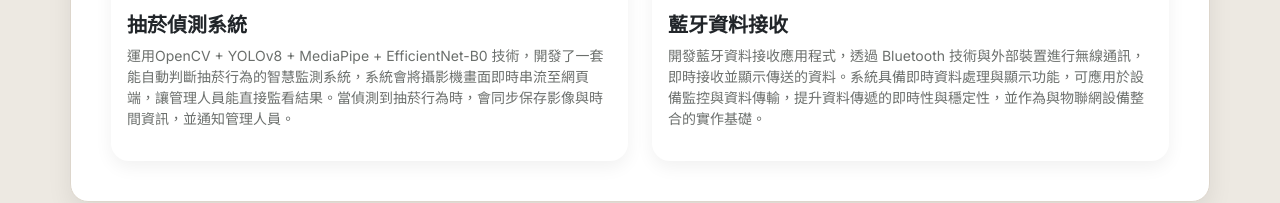
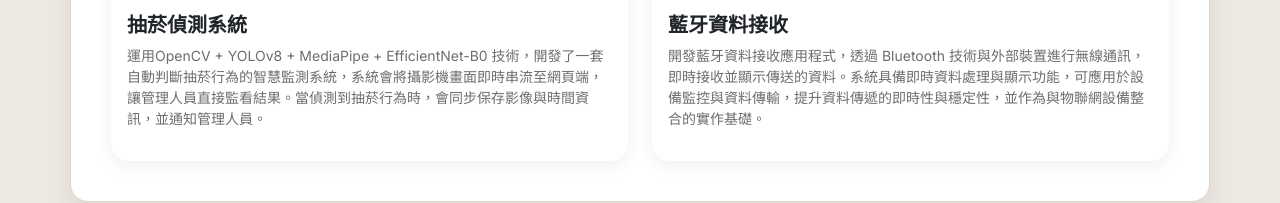
Before and after one commit to weihu089/weihu.github.io, a plain HTML site: page index.html in a window 1280 px wide. Shown: the part 4057-4260 px from the top of the page. Drawn offline with nearby package versions, Linux system fonts and the light colour scheme.

Commit message:
Update index.html

```diff
--- a/index.html
+++ b/index.html
@@ -264,7 +264,7 @@
             <img src="images/project1.png" class="card-img-top img-fluid" onclick="openLightbox(this)">
             <div class="card-body">
               <h5>抽菸偵測系統</h5>
-              <p>運用OpenCV + YOLOv8 + MediaPipe + EfficientNet-B0 技術，開發了一套能自動判斷抽菸行為的智慧監測系統，系統會將攝影機畫面即時串流至網頁端，讓管理人員能直接監看結果。當偵測到抽菸行為時，會同步保存影像與時間資訊，並通知管理人員。</p>
+              <p>運用OpenCV + YOLOv8 + MediaPipe + EfficientNet-B0 技術，開發了一套自動判斷抽菸行為的智慧監測系統，系統會將攝影機畫面即時串流至網頁端，讓管理人員直接監看結果。當偵測到抽菸行為時，會同步保存影像與時間資訊，並通知管理人員。</p>
             </div>
           </div>
         </div>
```
